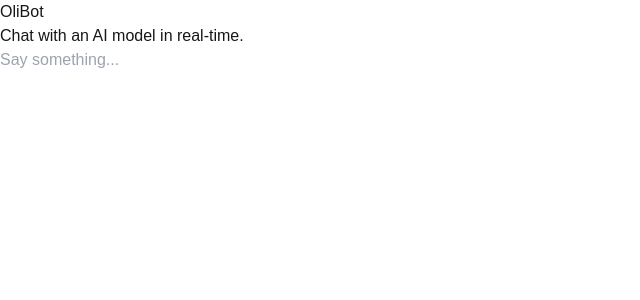
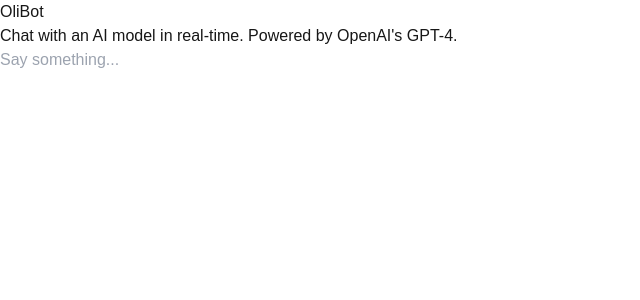
Before and after one commit to jonoliver1997/olibot, a Next.js app: page / in a window 1280 px wide. Shown: the top 300 px of the page, without its empty margins (0-640 px from the left). Built offline with nearby package versions, Linux system fonts and the light colour scheme.

Commit message:
env variables

```diff
--- a/src/app/page.tsx
+++ b/src/app/page.tsx
@@ -9,7 +9,7 @@
           OliBot
         </h1>
         <p className="mt-4 text-lg md:text-xl lg:text-2xl text-gray-300">
-          Chat with an AI model in real-time.
+          Chat with an AI model in real-time. Powered by OpenAI's GPT-4.
         </p>
       </div>
       <Chat />
```
